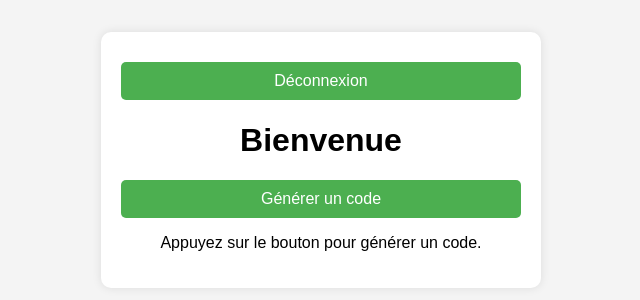
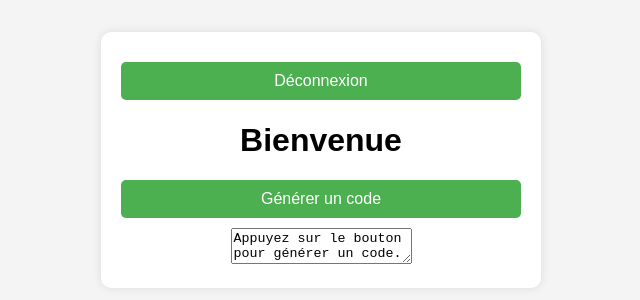
Before and after one commit to AndroGratos/Generateur-ARL-TOKEN, a plain HTML site: page index.html in a window 1280 px wide. Shown: the part 240-540 px from the top of the page, without its empty margins (319-959 px from the left). Drawn offline with Linux system fonts and the light colour scheme; no server answers.

Commit message:
Update index.html

```diff
--- a/index.html
+++ b/index.html
@@ -13,7 +13,7 @@
         <button id="logoutButton">Déconnexion</button>
         <h1 id="welcomeMessage">Bienvenue</h1>
         <button id="generateButton">Générer un code</button>
-        <p id="code">Appuyez sur le bouton pour générer un code.</p>
+        <textarea id="code" readonly>Appuyez sur le bouton pour générer un code.</textarea>
         <button id="copyButton" style="display:none;">Copier</button>
         <button id="errorButton" style="display:none;">Erreur</button>
         <div id="notification" style="display:none;">Code copié !</div>
```
